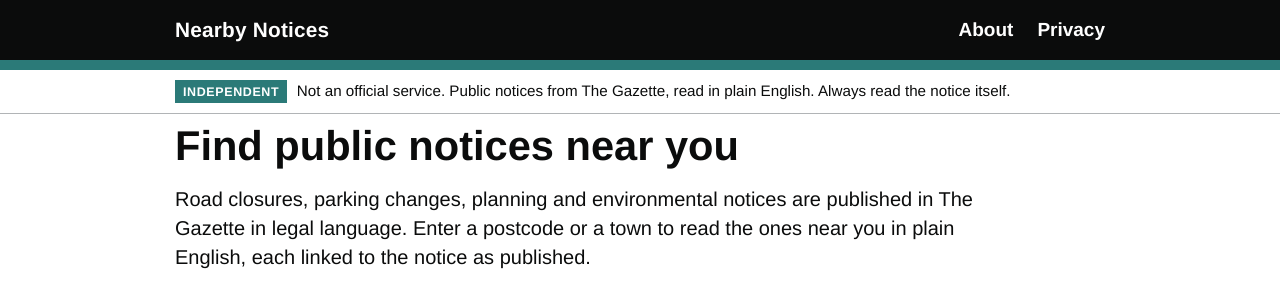
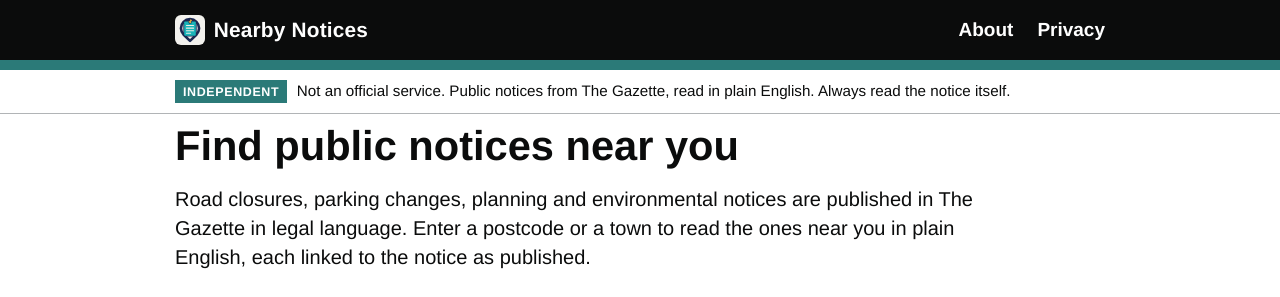
Before and after one commit to Nearby-Notices/nearby-notices, a FastAPI app: page / in a window 1280 px wide. Shown: the top 297 px of the page. Run offline with FastAPI, Linux system fonts and the light colour scheme.

Commit message:
Icon: the author's pinned-notice map pin as favicon, touch icon and header mark
Rebuilt as clean vector geometry measured from the author's design: the ring, the two side gaps and the bottom triangle cut by the frame behind the page, the four lines, and the traced pushpin. The header uses it on a light tile, as in the author's white version, so the navy ring shows on the dark header; the brand stays on one line down to 320 px wide.

```diff
--- a/static/style.css
+++ b/static/style.css
@@ -10,7 +10,11 @@ a { color: var(--link); } a:focus, button:focus, input:focus, select:focus, summ
 .wrap { max-width: 960px; margin: 0 auto; padding: 0 15px; }
 header.site { background: var(--ink); color: #fff; border-bottom: 10px solid #2b7a78; }
 header.site .wrap { display: flex; justify-content: space-between; align-items: center; height: 60px; }
-.brand { color: #fff; font-weight: 700; font-size: 1.3rem; text-decoration: none; letter-spacing: .01em; }
+.brand { color: #fff; font-weight: 700; font-size: 1.3rem; text-decoration: none; letter-spacing: .01em; display: inline-flex; align-items: center; gap: .55rem; }
+.brand img { width: 30px; height: 30px; flex: none; }
+.brand { white-space: nowrap; }
+@media (max-width: 30rem) { .brand { font-size: 1.15rem; gap: .4rem; } .brand img { width: 26px; height: 26px; } header.site nav a { margin-left: 1rem; } }
+@media (max-width: 22rem) { .brand { font-size: 1rem; gap: .35rem; } .brand img { width: 22px; height: 22px; } header.site nav a { margin-left: .75rem; font-size: .95rem; } }
 .brand:hover { text-decoration: underline; text-underline-offset: .2em; }
 header.site nav a { color: #fff; margin-left: 1.5rem; text-decoration: none; font-weight: 700; } header.site nav a:hover { text-decoration: underline; }
 .phase { border-bottom: 1px solid var(--line); padding: .6rem 0; font-size: .95rem; }
--- a/templates/base.html
+++ b/templates/base.html
@@ -5,13 +5,15 @@
 <meta name="viewport" content="width=device-width, initial-scale=1">
 <title>{% block title %}Nearby Notices{% endblock %}</title>
 <link rel="stylesheet" href="/static/style.css">
+<link rel="icon" href="/static/favicon.ico" sizes="any">
 <link rel="icon" href="/static/favicon.svg" type="image/svg+xml">
+<link rel="apple-touch-icon" href="/static/apple-touch-icon.png">
 {% block head %}{% endblock %}
 </head>
 <body>
 <header class="site">
   <div class="wrap">
-    <a class="brand" href="/">Nearby Notices</a>
+    <a class="brand" href="/"><img src="/static/logo.svg" alt="" width="30" height="30">Nearby Notices</a>
     <nav><a href="/about">About</a><a href="/privacy">Privacy</a></nav>
   </div>
 </header>
```
Also changed, not shown: static/apple-touch-icon.png (added), static/favicon.ico (added), static/favicon.svg, static/logo.svg (added).
